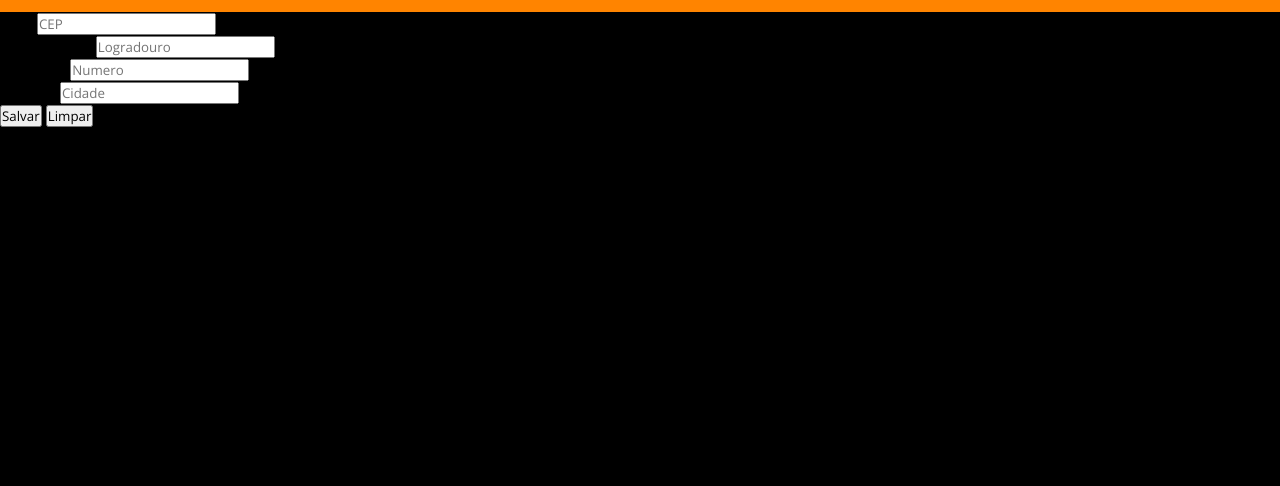
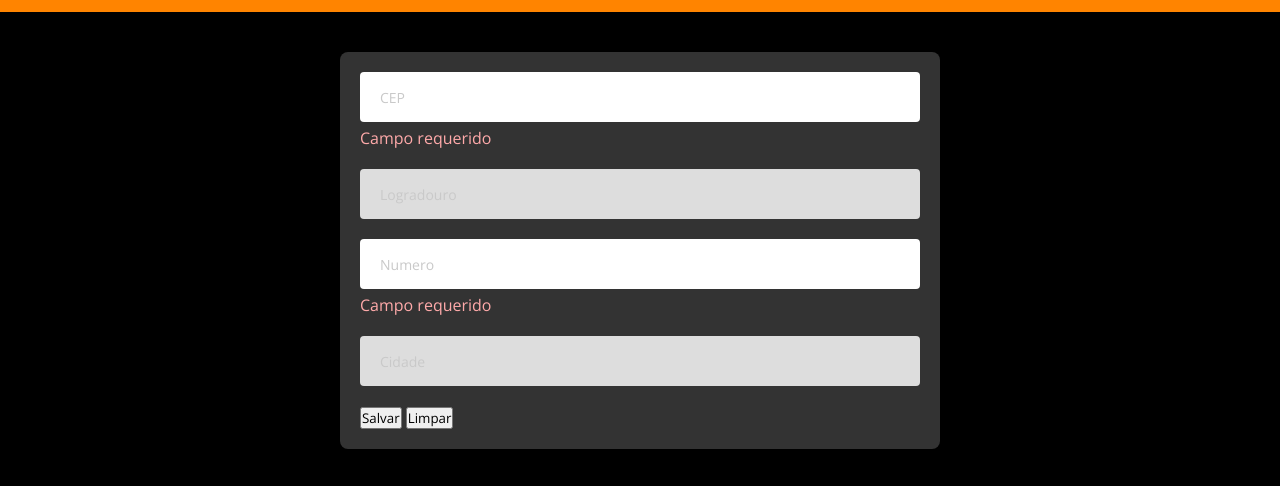
Before and after one commit to maririb749/projeto-via-cep, a plain HTML site: page index.html in a window 1280 px wide. Shown: the part 68-554 px from the top of the page. Drawn offline with nearby package versions, Linux system fonts and the light colour scheme.

Commit message:
Estilizando os campos de formulário

```diff
--- a/css/styles.css
+++ b/css/styles.css
@@ -37,3 +37,46 @@ body {
     color: #fff;
     cursor: pointer;
 }
+
+.form-container {
+    padding: 40px 20px;
+}
+
+.card-form {
+    background-color: #333;
+    max-width: 600px;
+    width: 100%;
+    margin: 0 auto;
+    border-radius: 8px;
+    padding: 20px;
+}
+
+.form-control {
+    margin-bottom: 20px;
+}
+
+.form-control label {
+    display: none;
+}
+
+.error-message {
+    margin-top: 5px;
+    color: #faa;
+}
+
+.form-input {
+    height: 50px;
+    width: 100%;
+    border-radius: 4px;
+    padding: 0 20px;
+    font-size: 14px;
+    border: 0;
+}
+
+.form-input::placeholder {
+    color: #c9c9c9;
+}
+
+.form-input:disabled {
+    background-color: #ddd;
+}
--- a/index.html
+++ b/index.html
@@ -22,24 +22,26 @@
         </nav>
     </header>
     <main>
-        <section id="form-section">
-            <div>
+        <section id="form-section" class="form-container">
+            <div class="card-form">
                 <form name="newAddress">
-                    <div>
+                    <div class="form-control">
                         <label for="cep">CEP:</label>
-                        <input name="cep" id="cep" type="text" placeholder="CEP" />
+                        <input name="cep" id="cep" class="form-input" type="text" placeholder="CEP" />
+                        <div class="error-message">Campo requerido</div>
                     </div>
-                    <div>
+                    <div class="form-control">
                         <label for="street">Logradouro:</label>
-                        <input name="street" id="street" type="text" placeholder="Logradouro" />
+                        <input name="street" id="street" class="form-input" type="text" placeholder="Logradouro" disabled />
                     </div>
-                    <div>
+                    <div class="form-control">
                         <label for="number">Numero:</label>
-                        <input name="numero" id="numero" type="text" placeholder="Numero" />
+                        <input name="numero" id="numero" class="form-input" type="text" placeholder="Numero" />
+                        <div class="error-message">Campo requerido</div>
                     </div>
-                    <div>
+                    <div class="form-control">
                         <label for="cidade">Cidade:</label>
-                        <input name="cidade" id="cidade" type="text" placeholder="Cidade" />
+                        <input name="cidade" id="cidade" class="form-input" type="text" placeholder="Cidade" disabled />
                     </div>
                     <div>
                         <button type="submit">Salvar</button>
```
